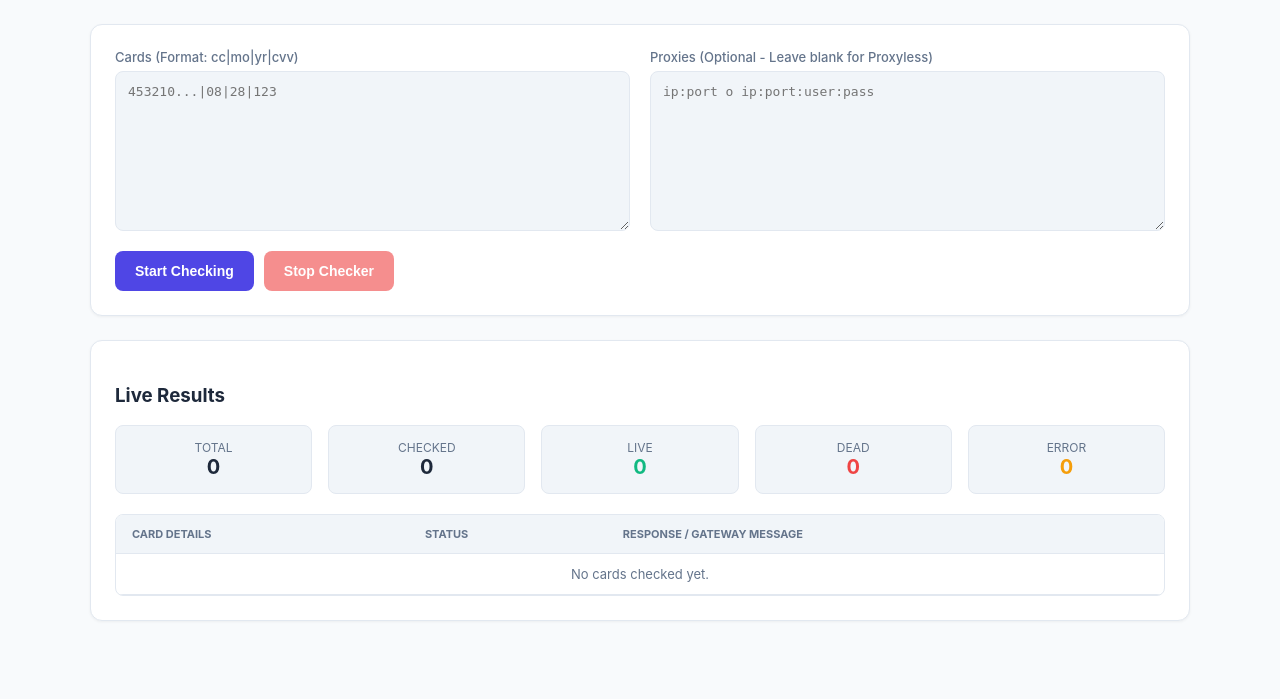
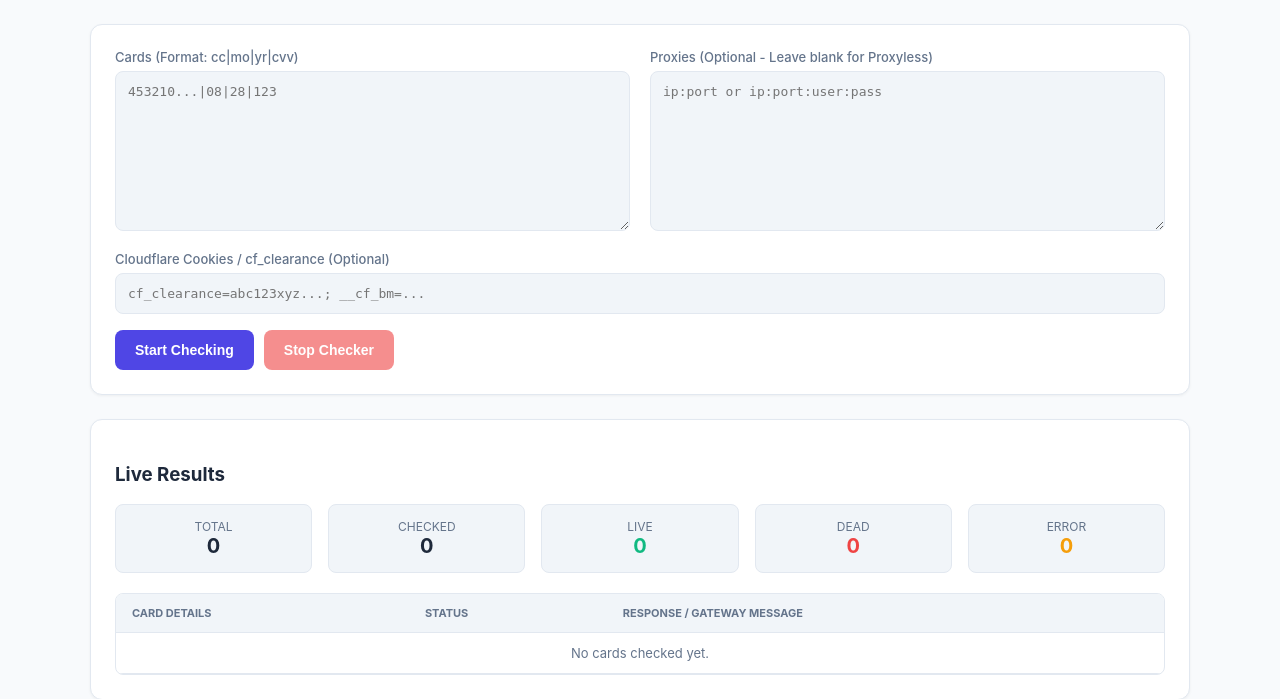
Before and after one commit to piemai/kyu-auth-api, a Flask app: page /checker in a window 1280 px wide. Shown: the part 82-781 px from the top of the page. Before the commit the page ends 703 px from the top, so only its background shows below. Run offline with Flask 3, Linux system fonts and the light colour scheme.

Commit message:
Update checker.html

```diff
--- a/templates/checker.html
+++ b/templates/checker.html
@@ -94,9 +94,8 @@
             color: var(--text-muted);
         }
 
-        textarea {
+        textarea, input[type="text"] {
             width: 100%;
-            height: 160px;
             padding: 12px;
             border: 1px solid var(--border-color);
             border-radius: 8px;
@@ -105,10 +104,10 @@
             font-family: monospace;
             font-size: 13px;
             box-sizing: border-box;
-            resize: vertical;
         }
 
-        textarea:focus { outline: none; border-color: var(--primary-color); }
+        textarea { height: 160px; resize: vertical; }
+        textarea:focus, input[type="text"]:focus { outline: none; border-color: var(--primary-color); }
 
         .stats-bar {
             display: flex;
@@ -208,8 +207,13 @@
                 </div>
                 <div class="form-group">
                     <label for="proxiesInput">Proxies (Optional - Leave blank for Proxyless)</label>
-                    <textarea id="proxiesInput" placeholder="ip:port o ip:port:user:pass"></textarea>
+                    <textarea id="proxiesInput" placeholder="ip:port or ip:port:user:pass"></textarea>
                 </div>
+            </div>
+
+            <div class="form-group" style="margin-top: 16px;">
+                <label for="cookiesInput">Cloudflare Cookies / cf_clearance (Optional)</label>
+                <input type="text" id="cookiesInput" placeholder="cf_clearance=abc123xyz...; __cf_bm=...">
             </div>
 
             <div style="margin-top: 16px; display: flex; gap: 10px;">
@@ -220,7 +224,6 @@
 
         <div class="card">
             <h3>Live Results</h3>
-            <!-- Proxy Health Status Banner Added Safely -->
             <div id="proxyStatusBanner" style="font-size: 13px; font-weight: 600; color: var(--primary-color); margin-bottom: 12px;"></div>
 
             <div class="stats-bar">
@@ -254,13 +257,13 @@
         function startChecking() {
             const cards = document.getElementById('cardsInput').value.trim();
             const proxies = document.getElementById('proxiesInput').value.trim();
+            const cookies = document.getElementById('cookiesInput').value.trim();
 
             if (!cards) {
                 alert('Maglagay muna kahit isang card!');
                 return;
             }
 
-            // Reset stats & banner
             document.getElementById('statTotal').innerText = cards.split('\n').filter(Boolean).length;
             document.getElementById('statChecked').innerText = '0';
             document.getElementById('statLive').innerText = '0';
@@ -272,11 +275,10 @@
             document.getElementById('startBtn').disabled = true;
             document.getElementById('stopBtn').disabled = false;
 
-            // I-send sa Flask backend gamit ang POST tapos makikinig sa SSE
             fetch('/api/checker/start', {
                 method: 'POST',
                 headers: { 'Content-Type': 'application/json' },
-                body: JSON.stringify({ cards, proxies })
+                body: JSON.stringify({ cards, proxies, cookies })
             }).then(res => {
                 if (res.ok) {
                     eventSource = new EventSource('/api/checker/stream');
@@ -306,7 +308,6 @@
         }
 
         function updateResults(data) {
-            // Handle Proxy Status Messages Safely
             if (data.status_msg) {
                 document.getElementById('proxyStatusBanner').innerText = data.status_msg;
                 return;
@@ -329,7 +330,6 @@
             `;
             tbody.prepend(row);
 
-            // Update stats
             document.getElementById('statChecked').innerText = data.checked;
             document.getElementById('statLive').innerText = data.live;
             document.getElementById('statDead').innerText = data.dead;
```
